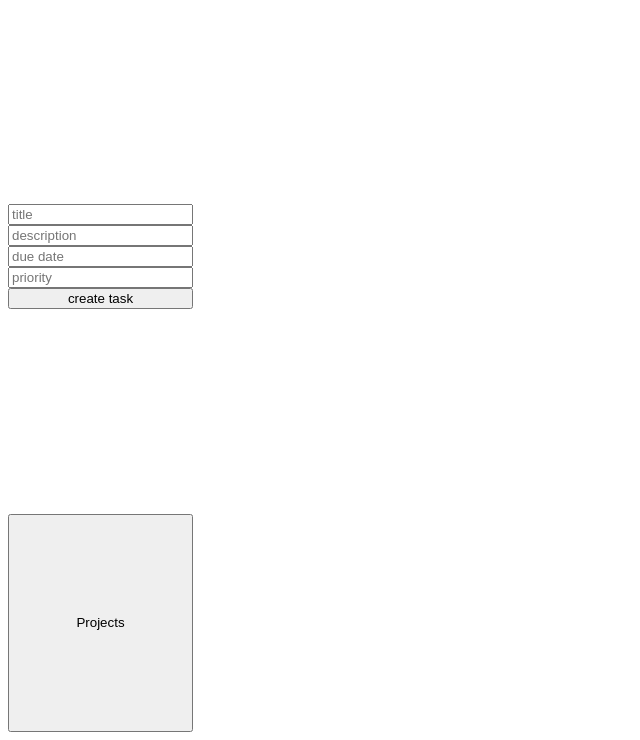
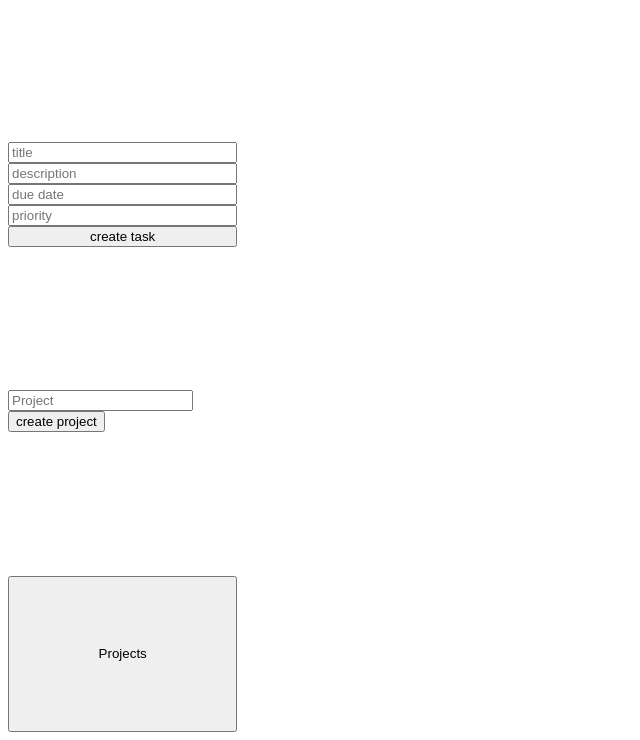
Before and after one commit to shiraori11/ToDo-List, a website built with webpack: page src/template.html in a window 1280 px wide. Shown: the part 76-816 px from the top of the page, without its empty margins (0-640 px from the left). Built offline with nearby package versions, Linux system fonts and the light colour scheme.

Commit message:
Adding projects folder

```diff
--- a/src/template.html
+++ b/src/template.html
@@ -16,6 +16,10 @@
         <input type="text" placeholder="priority" name="priority" id="priority" class="taskInput">
         <input type="submit" value="create task" id="createTaskButton">
       </form>
+      <form onsubmit="return false" id="create-project-form">
+        <input type="text" placeholder="Project" name="project">
+        <input type="submit" value="create project" id="createProjectButton">
+      </form>
       <button>Projects</button>
     </nav>
     <div class="contents" id="task-list"></div>
```
Also changed, not shown: src/model/projectModel.js (added, +11 -0 lines), src/index.js (line endings or trailing spaces), src/scripts/project.js (added).
